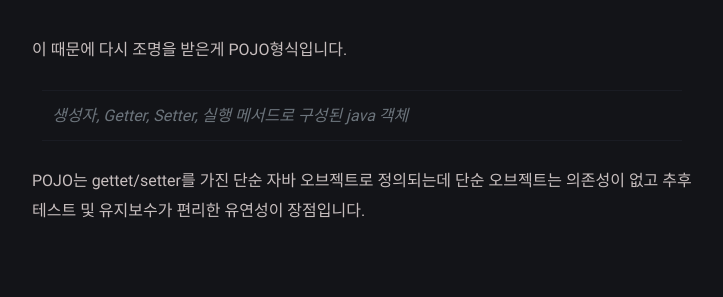
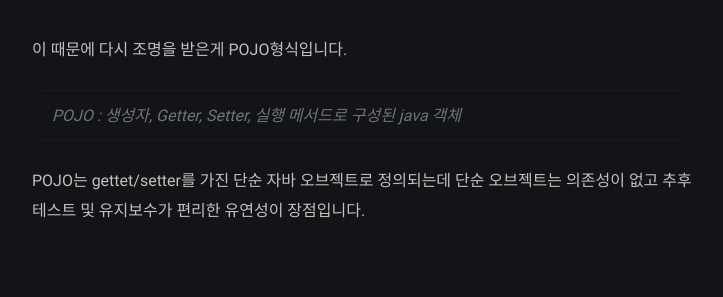
Before and after one commit to jd6186/jd6186.github.io, a Jekyll site: the page built from _posts/DongUk/2021-12-09-Spring_Framework_Legacy.md, in a window 1280 px wide and 900 px high, scrolled down 3057 px. Shown: the part 154-451 px from the top of the window, without its empty margins (278-1001 px from the left). Built offline with Jekyll 4.4.1, drawn with Linux system fonts in a browser that asks for light colours; comment, search, counter and statistics services are not loaded.

Commit message:
설명 수정

```diff
--- a/_posts/DongUk/2021-12-09-Spring_Framework_Legacy.md
+++ b/_posts/DongUk/2021-12-09-Spring_Framework_Legacy.md
@@ -79,7 +79,7 @@ POJO(Plain Old Java Object) 란 말 그대로 평범한 자바 오브젝트입
 <br/><br/>
 이 때문에 다시 조명을 받은게 POJO형식입니다.
 <br/>
-> 생성자, Getter, Setter, 실행 메서드로 구성된 java 객체
+> POJO : 생성자, Getter, Setter, 실행 메서드로 구성된 java 객체
 
 POJO는 gettet/setter를 가진 단순 자바 오브젝트로 정의되는데 단순 오브젝트는 의존성이 없고 추후 테스트 및 유지보수가 편리한 유연성이 장점입니다.
 <br/><br/>
```
